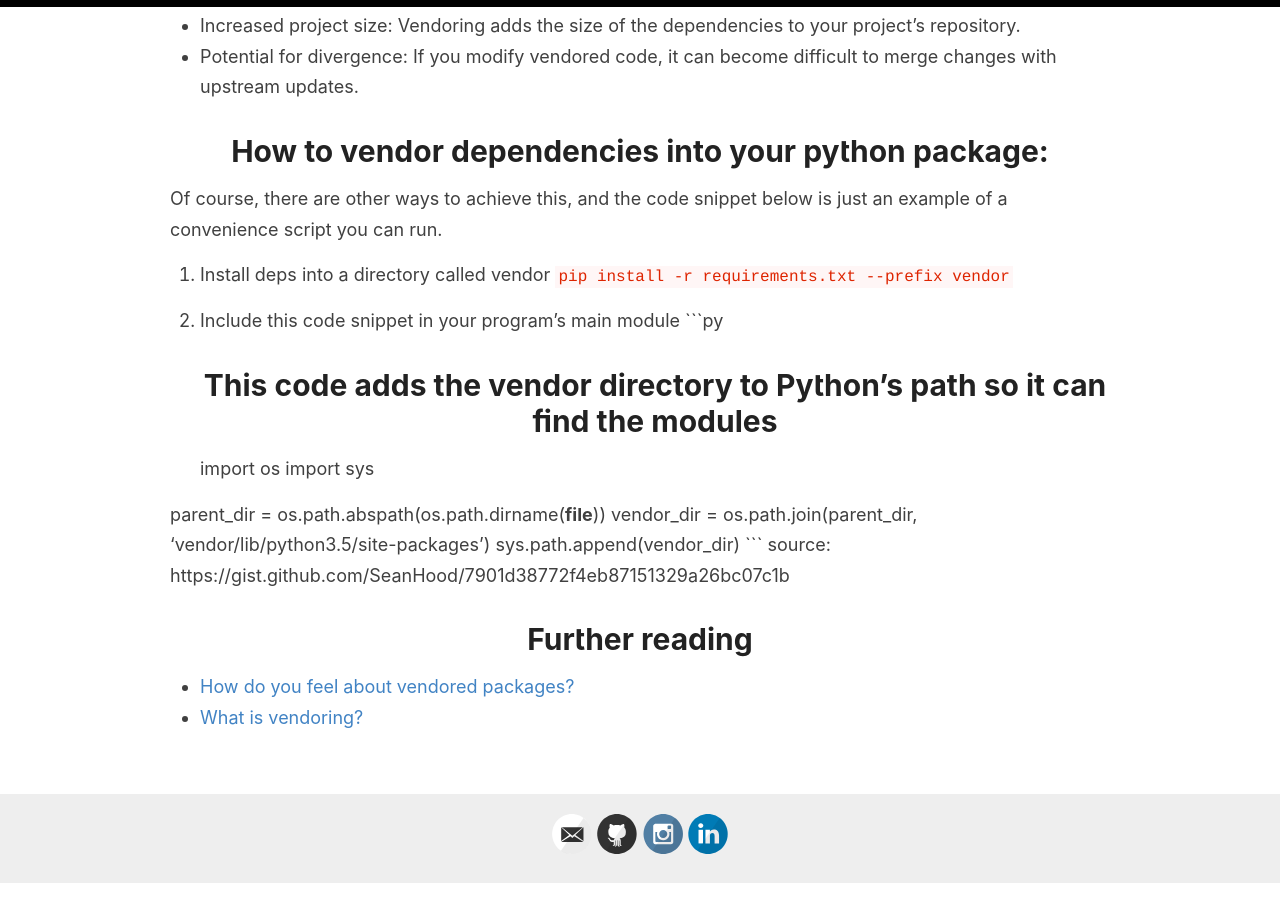
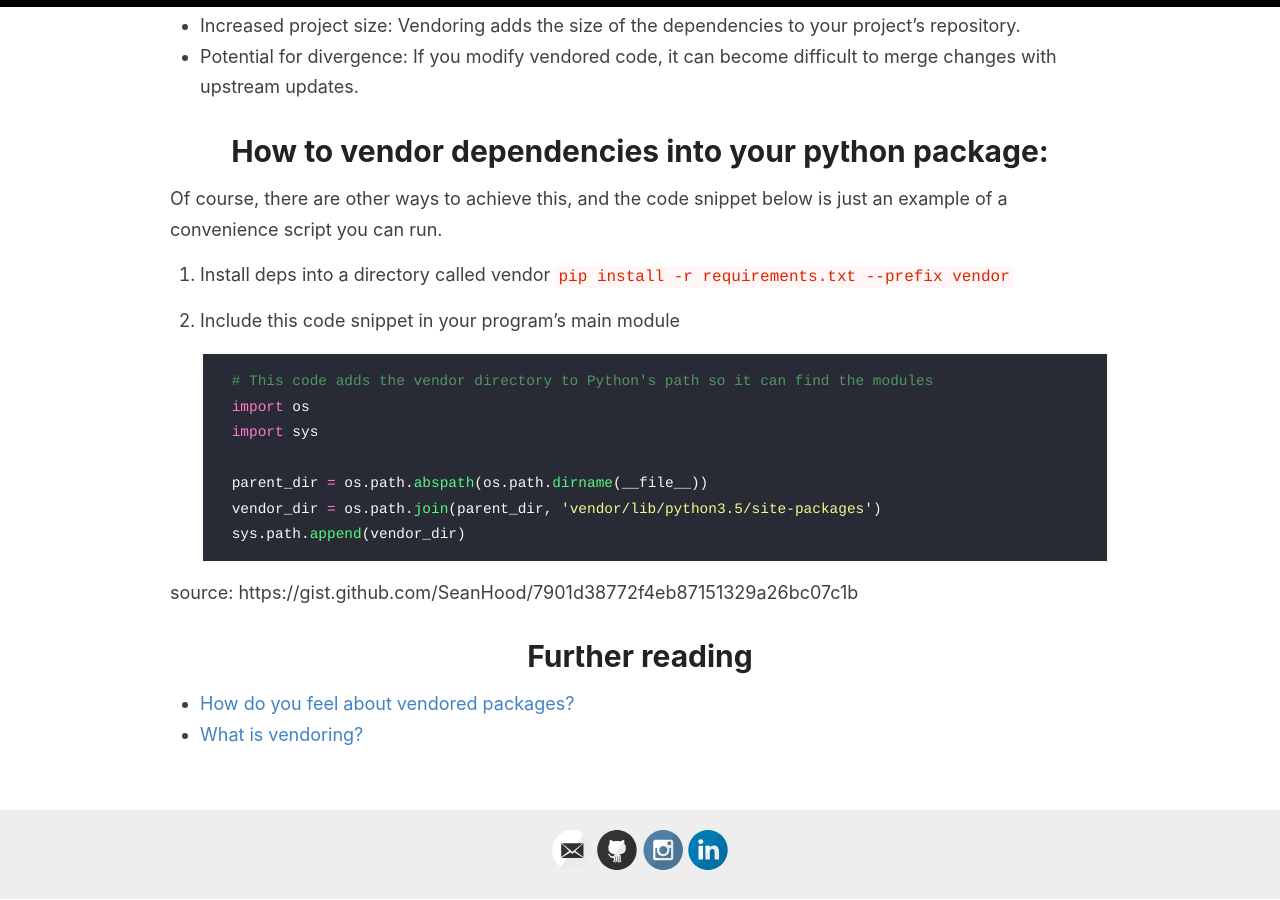
Before and after one commit to kfchou/kfchou.github.io, a Jekyll site: the page built from _posts/2025-06-04-vendoring.md, in a window 1280 px wide and 900 px high, scrolled down 2169 px. Built offline with Jekyll 4.4.1, drawn with Linux system fonts in a browser that asks for light colours; comment, search, counter and statistics services are not loaded.

Commit message:
fix formatting

````diff
--- a/_posts/2025-06-04-vendoring.md
+++ b/_posts/2025-06-04-vendoring.md
@@ -49,15 +49,17 @@ Of course, there are other ways to achieve this, and the code snippet below is j
 `pip install -r requirements.txt --prefix vendor`
 
 2. Include this code snippet in your program's main module
-```py
-# This code adds the vendor directory to Python's path so it can find the modules
-import os
-import sys
 
-parent_dir = os.path.abspath(os.path.dirname(__file__))
-vendor_dir = os.path.join(parent_dir, 'vendor/lib/python3.5/site-packages')
-sys.path.append(vendor_dir)
-```
+    ```py
+    # This code adds the vendor directory to Python's path so it can find the modules
+    import os
+    import sys
+
+    parent_dir = os.path.abspath(os.path.dirname(__file__))
+    vendor_dir = os.path.join(parent_dir, 'vendor/lib/python3.5/site-packages')
+    sys.path.append(vendor_dir)
+    ```
+
 source: https://gist.github.com/SeanHood/7901d38772f4eb87151329a26bc07c1b
 
 # Further reading
````
